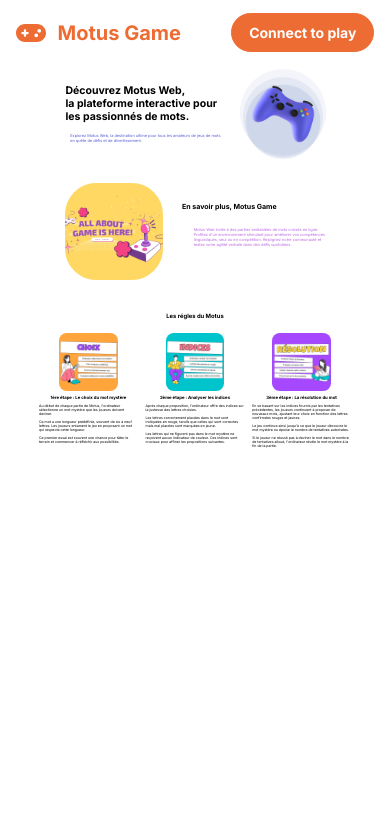
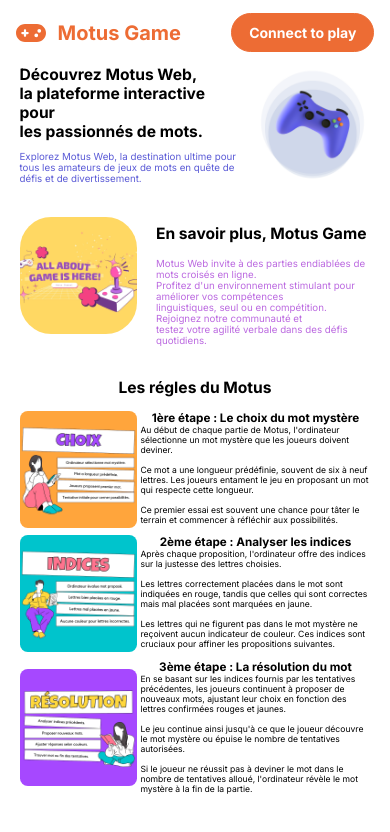
Before and after one commit to REDJEM-Amir/LaPlateforme-nextjs.nestjs, a Next.js app in the folder frontend/: page / in a window 390 px wide. Shown: the top 832 px of the page. Built offline with nearby package versions, Linux system fonts and the light colour scheme; no server answers.

Commit message:
responsive de la page landing page

```diff
--- a/frontend/src/components/LandingPage.tsx
+++ b/frontend/src/components/LandingPage.tsx
@@ -29,22 +29,28 @@
                         <div className={css.contentColImg}>
                             <img className={css.colImg} src="imgSection3p1.jpg" alt="" />
                         </div>
-                        <div className={css.colTitle}>1ère étape : Le choix du mot mystère</div>
-                        <div className={css.colText}>Au début de chaque partie de Motus, l'ordinateur sélectionne un mot mystère que les joueurs doivent deviner. <br/> <br/> Ce mot a une longueur prédéfinie, souvent de six à neuf lettres. Les joueurs entament le jeu en proposant un mot qui respecte cette longueur.<br/> <br/> Ce premier essai est souvent une chance pour tâter le terrain et commencer à réfléchir aux possibilités.</div>
+                        <div className={css.contentColText}>
+                            <div className={css.colTitle}>1ère étape : Le choix du mot mystère</div>
+                            <div className={css.colText}>Au début de chaque partie de Motus, l'ordinateur sélectionne un mot mystère que les joueurs doivent deviner. <br /> <br /> Ce mot a une longueur prédéfinie, souvent de six à neuf lettres. Les joueurs entament le jeu en proposant un mot qui respecte cette longueur.<br /> <br /> Ce premier essai est souvent une chance pour tâter le terrain et commencer à réfléchir aux possibilités.</div>
+                        </div>
                     </div>
                     <div className={css.col}>
                         <div className={css.contentColImg}>
                             <img className={css.colImg} src="imgSection3p2.jpg" alt="" />
                         </div>
-                        <div className={css.colTitle}>2ème étape : Analyser les indices</div>
-                        <div className={css.colText}>Après chaque proposition, l'ordinateur offre des indices sur la justesse des lettres choisies. <br/> <br/> Les lettres correctement placées dans le mot sont indiquées en rouge, tandis que celles qui sont correctes mais mal placées sont marquées en jaune. <br/> <br/> Les lettres qui ne figurent pas dans le mot mystère ne reçoivent aucun indicateur de couleur. Ces indices sont cruciaux pour affiner les propositions suivantes.</div>
+                        <div className={css.contentColText}>
+                            <div className={css.colTitle}>2ème étape : Analyser les indices</div>
+                            <div className={css.colText}>Après chaque proposition, l'ordinateur offre des indices sur la justesse des lettres choisies. <br /> <br /> Les lettres correctement placées dans le mot sont indiquées en rouge, tandis que celles qui sont correctes mais mal placées sont marquées en jaune. <br /> <br /> Les lettres qui ne figurent pas dans le mot mystère ne reçoivent aucun indicateur de couleur. Ces indices sont cruciaux pour affiner les propositions suivantes.</div>
+                        </div>
                     </div>
                     <div className={css.col}>
                         <div className={css.contentColImg}>
                             <img className={css.colImg} src="imgSection3p3.jpg" alt="" />
                         </div>
-                        <div className={css.colTitle}>3ème étape : La résolution du mot</div>
-                        <div className={css.colText}>En se basant sur les indices fournis par les tentatives précédentes, les joueurs continuent à proposer de nouveaux mots, ajustant leur choix en fonction des lettres confirmées rouges et jaunes. <br/> <br/> Le jeu continue ainsi jusqu'à ce que le joueur découvre le mot mystère ou épuise le nombre de tentatives autorisées. <br/> <br/> Si le joueur ne réussit pas à deviner le mot dans le nombre de tentatives alloué, l'ordinateur révèle le mot mystère à la fin de la partie.</div>
+                        <div className={css.contentColText}>
+                            <div className={css.colTitle}>3ème étape : La résolution du mot</div>
+                            <div className={css.colText}>En se basant sur les indices fournis par les tentatives précédentes, les joueurs continuent à proposer de nouveaux mots, ajustant leur choix en fonction des lettres confirmées rouges et jaunes. <br /> <br /> Le jeu continue ainsi jusqu'à ce que le joueur découvre le mot mystère ou épuise le nombre de tentatives autorisées. <br /> <br /> Si le joueur ne réussit pas à deviner le mot dans le nombre de tentatives alloué, l'ordinateur révèle le mot mystère à la fin de la partie.</div>
+                        </div>
                     </div>
                 </div>
             </div>
--- a/frontend/src/styles/landingPage.module.css
+++ b/frontend/src/styles/landingPage.module.css
@@ -146,3 +146,60 @@
     font-size: 0.9vw;
     font-weight: 400;
 }
+
+@media (max-width: 500px) {
+    .section {
+        margin-left: 5vw;
+        margin-right: 5vw;
+    }
+    .text {
+        font-size: 4vw;
+    }
+    .subText {
+        font-size: 2.5vw;
+        padding-left: 0;
+    }
+    .img {
+        width: 30vw;
+    }
+    .section2 {
+        margin-left: 5vw;
+        margin-right: 5vw;
+    }
+    .text2 {
+        font-size: 4vw;
+    }
+    .subText2 {
+        font-size: 2.5vw;
+        padding-left: 0;
+    }
+    .section3 {
+        margin-left: 5vw;
+        margin-right: 5vw;
+    }
+    .text3 {
+        font-size: 4vw;
+    }
+    .contentCol {
+        flex-direction: column;
+    }
+    .col {
+        flex-direction: row;
+        width: 100%;
+    }
+    .colImg {
+        width: 30vw;
+    }
+    .contentColText {
+        position: relative;
+        display: flex;
+        flex-direction: column;
+        width: 100%;
+    }
+    .colTitle {
+        font-size: 3vw;
+    }
+    .colText {
+        font-size: 2.2vw;
+    }
+}
```
